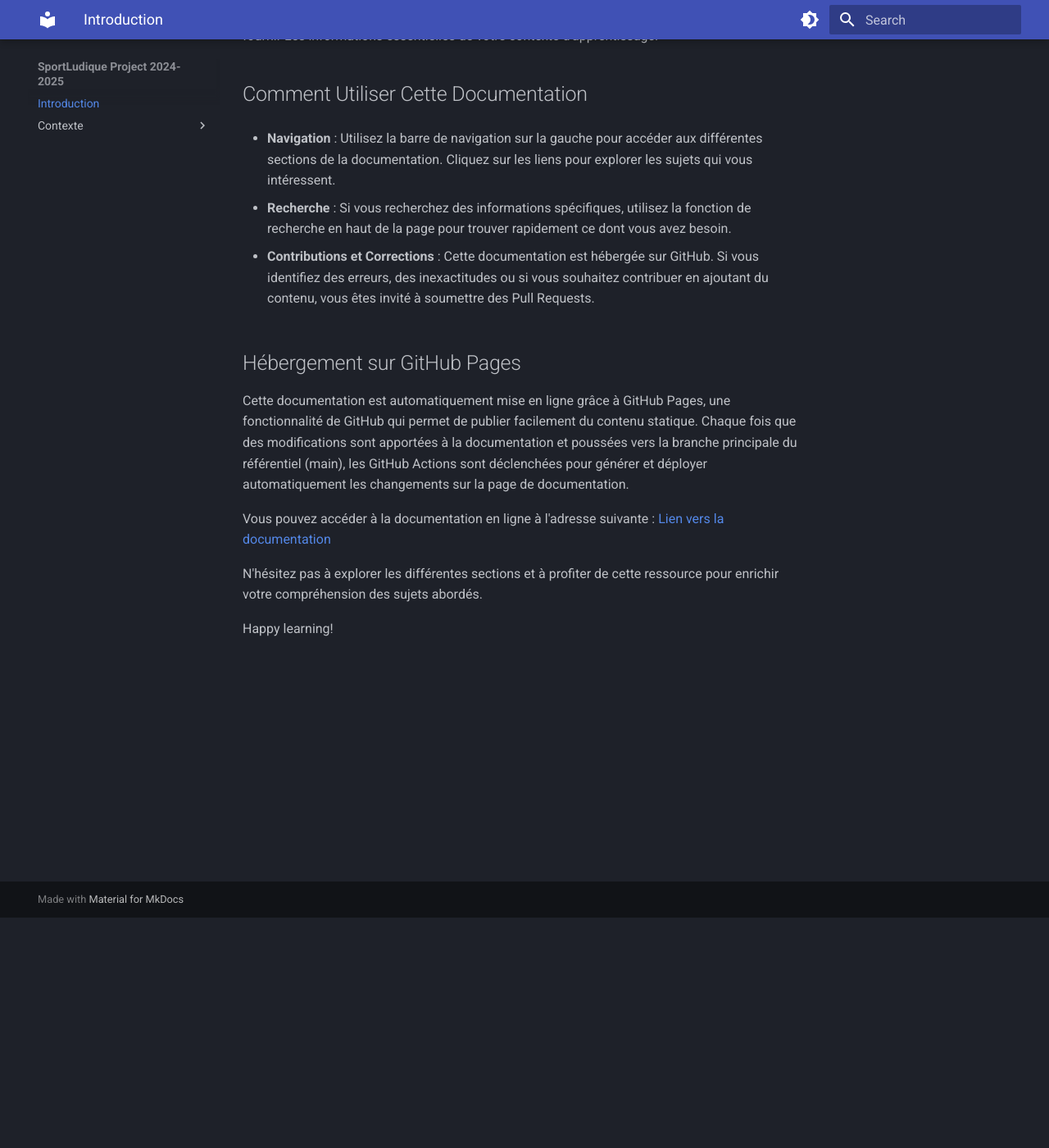
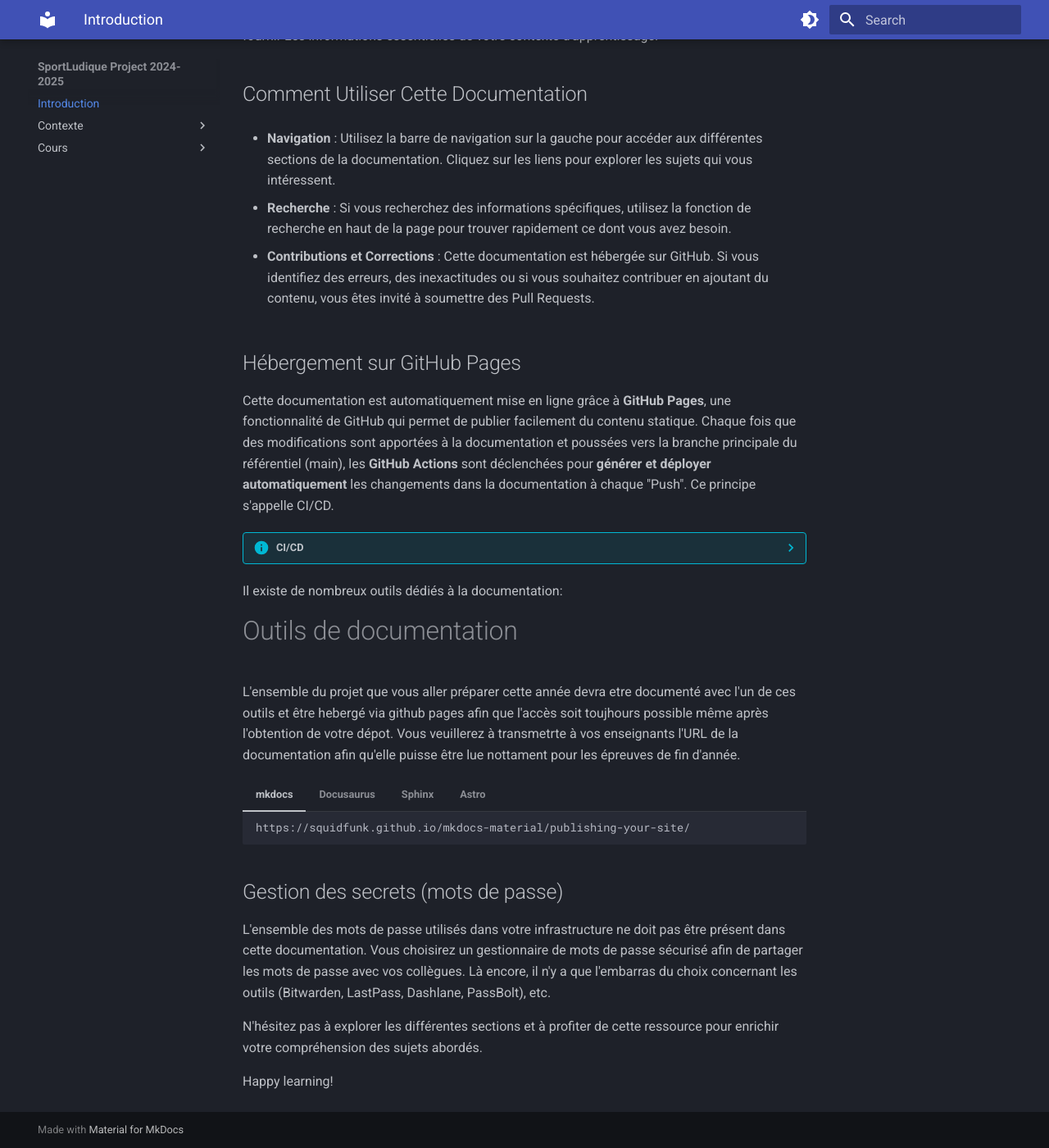
Before and after one commit to lmeryFulbert/SportLudique2024-2025, an MkDocs documentation site: the page built from docs/index.md, in a window 1280 px wide and 1400 px high, scrolled down 281 px. Shown: the whole window at 82% size. Built offline with MkDocs 1.6.1 and Material for MkDocs 9.7.7, drawn with Linux system fonts in a browser that asks for light colours.

Commit message:
Ajout Cours github et mkdocs

````diff
--- a/docs/index.md
+++ b/docs/index.md
@@ -14,9 +14,49 @@ Bienvenue dans cette documentation pédagogique générée automatiquement à l'
 
 ## Hébergement sur GitHub Pages
 
-Cette documentation est automatiquement mise en ligne grâce à GitHub Pages, une fonctionnalité de GitHub qui permet de publier facilement du contenu statique. Chaque fois que des modifications sont apportées à la documentation et poussées vers la branche principale du référentiel (main), les GitHub Actions sont déclenchées pour générer et déployer automatiquement les changements sur la page de documentation.
+Cette documentation est automatiquement mise en ligne grâce à **GitHub Pages**, une fonctionnalité de GitHub qui permet de publier facilement du contenu statique. Chaque fois que des modifications sont apportées à la documentation et poussées vers la branche principale du référentiel (main), les **GitHub Actions** sont déclenchées pour **générer et déployer automatiquement** les changements dans la documentation à chaque "Push". Ce principe s'appelle CI/CD.
 
-Vous pouvez accéder à la documentation en ligne à l'adresse suivante : [Lien vers la documentation](https://squidfunk.github.io/mkdocs-material/publishing-your-site/)
+??? info "CI/CD"
+    **CI/CD** est l'acronyme de **Continuous Integration (Intégration Continue) et Continuous Delivery (Livraison Continue) ou Continuous Deployment (Déploiement Continu)**. Ces pratiques sont utilisées dans le développement logiciel pour améliorer la qualité du code et accélérer le processus de livraison des logiciels. Voici une définition rapide de chaque terme :</br>
+    -    Continuous Integration (CI) : Pratique consistant à intégrer régulièrement les modifications de code dans un dépôt central, généralement plusieurs fois par jour. Cela permet de détecter les erreurs tôt grâce à des tests automatisés qui vérifient chaque intégration.</br>
+    -    Continuous Delivery (CD) : Pratique qui étend CI en automatisant le processus de livraison du code jusqu'à un environnement de staging ou de pré-production. Cela permet de garantir que le code est toujours prêt à être déployé en production à tout moment.</br>
+    -    Continuous Deployment (CD) : Variante de Continuous Delivery où le code est automatiquement déployé en production dès qu'il passe les tests automatisés. Cela permet des mises à jour fréquentes et rapides en production.</br>
+    Ces pratiques favorisent une approche agile et réactive, réduisent les risques et améliorent la qualité du produit final.
+
+Il existe de nombreux outils dédiés à la documentation:
+
+# Outils de documentation
+
+L'ensemble du projet que vous aller préparer cette année devra etre documenté avec l'un de ces outils et être hebergé via github pages afin que l'accès soit toujhours possible même après l'obtention de votre dépot. Vous veuillerez à transmetrte à vos enseignants l'URL de la documentation afin qu'elle puisse être lue nottament pour les épreuves de fin d'année.
+
+=== "mkdocs"
+
+    ```bash
+    https://squidfunk.github.io/mkdocs-material/publishing-your-site/
+    ```
+
+=== "Docusaurus "
+
+    ```bash
+    https://docusaurus.io/fr/docs/
+    ```
+
+=== "Sphinx"
+
+    ```bash
+    https://www.sphinx-doc.org/en/master/usage/installation.html
+    ```
+
+=== "Astro"
+
+    ```bash
+    https://docs.astro.build/fr/getting-started/
+    ```
+
+## Gestion des secrets (mots de passe)
+
+L'ensemble des mots de passe utilisés dans votre infrastructure ne doit pas être présent dans cette documentation. Vous choisirez un gestionnaire de mots de passe sécurisé afin de partager les mots de passe avec vos collègues. Là encore, il n'y a que l'embarras du choix concernant les outils (Bitwarden, LastPass, Dashlane, PassBolt), etc.
+
 
 N'hésitez pas à explorer les différentes sections et à profiter de cette ressource pour enrichir votre compréhension des sujets abordés.
 
--- a/mkdocs.yml
+++ b/mkdocs.yml
@@ -24,5 +24,7 @@ markdown_extensions:
   - admonition
   - pymdownx.details
   - pymdownx.superfences
+  - pymdownx.tabbed:
+      alternate_style: true
 #plugins:
 #  - social
````
Also changed, not shown: docs/cours/git-mkdocs.md (added, +152 -0 lines).
